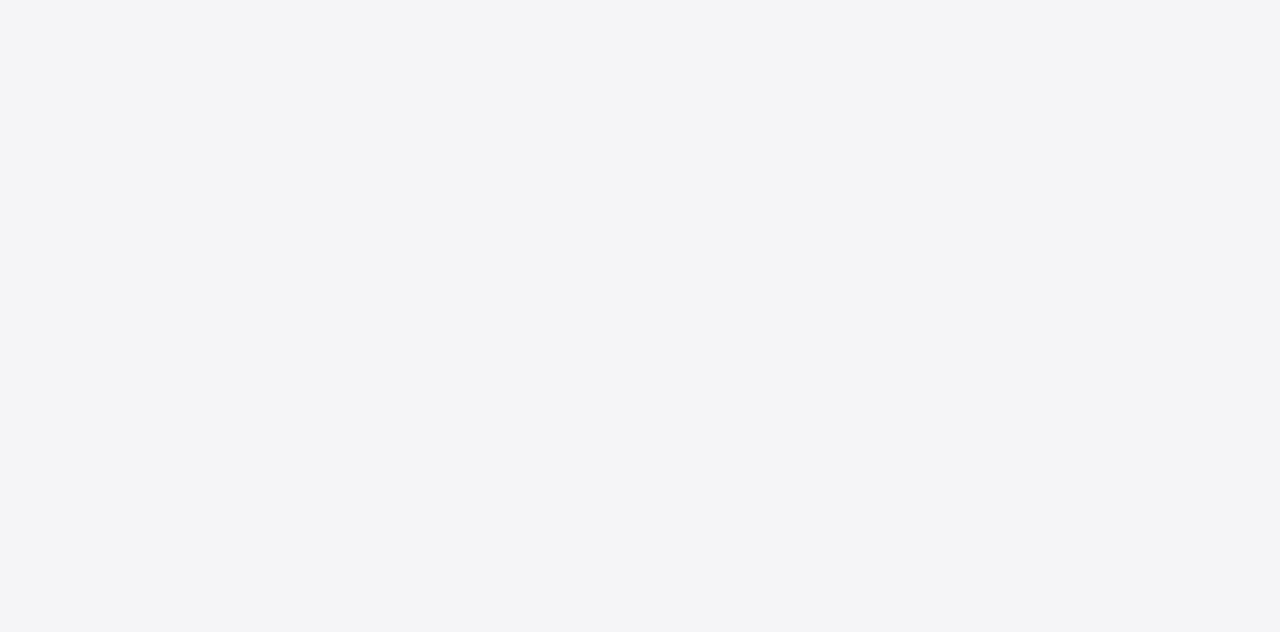
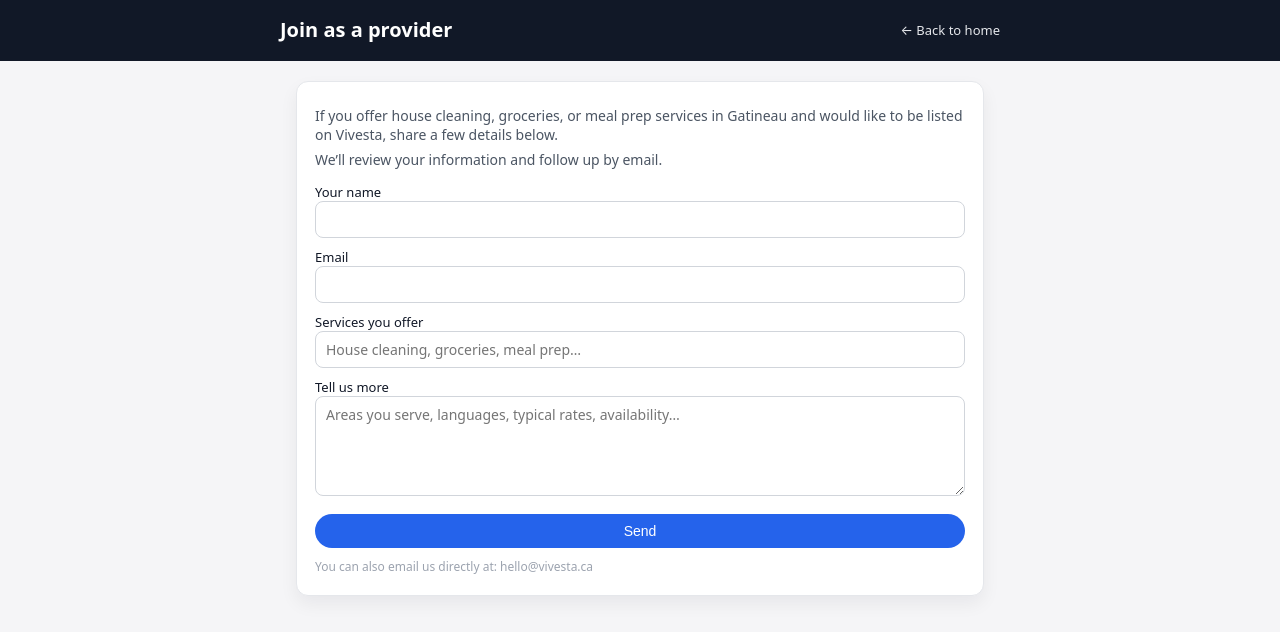
Before and after one commit to vivesta-ca/vivesta-site, a plain HTML site: page contact.html in a window 1280 px wide. Drawn offline with Linux system fonts and the light colour scheme.

Commit message:
Update contact.html

```diff
--- a/contact.html
+++ b/contact.html
@@ -108,4 +108,64 @@
       padding: 9px 14px;
       border-radius: 999px;
       border: none;
-      background:
+      background: var(--accent);
+      color: white;
+      font-size: 14px;
+      font-weight: 500;
+      cursor: pointer;
+    }
+
+    button[type="submit"]:hover {
+      background: var(--accent-dark);
+    }
+
+    small {
+      font-size: 12px;
+      color: #9ca3af;
+    }
+  </style>
+</head>
+<body>
+  <header>
+    <div class="header-inner">
+      <h1>Join as a provider</h1>
+      <a href="index.html">← Back to home</a>
+    </div>
+  </header>
+
+  <main>
+    <section class="card">
+      <p>
+        If you offer house cleaning, groceries, or meal prep services in Gatineau and would like
+        to be listed on Vivesta, share a few details below.
+      </p>
+      <p>We’ll review your information and follow up by email.</p>
+
+      <form action="https://formspree.io/f/YOUR_FORM_ID" method="POST">
+        <label>
+          Your name
+          <input type="text" name="name" required>
+        </label>
+
+        <label>
+          Email
+          <input type="email" name="email" required>
+        </label>
+
+        <label>
+          Services you offer
+          <input type="text" name="services" placeholder="House cleaning, groceries, meal prep…" required>
+        </label>
+
+        <label>
+          Tell us more
+          <textarea name="message" placeholder="Areas you serve, languages, typical rates, availability…"></textarea>
+        </label>
+
+        <button type="submit">Send</button>
+        <small>You can also email us directly at: hello@vivesta.ca</small>
+      </form>
+    </section>
+  </main>
+</body>
+</html>
```
